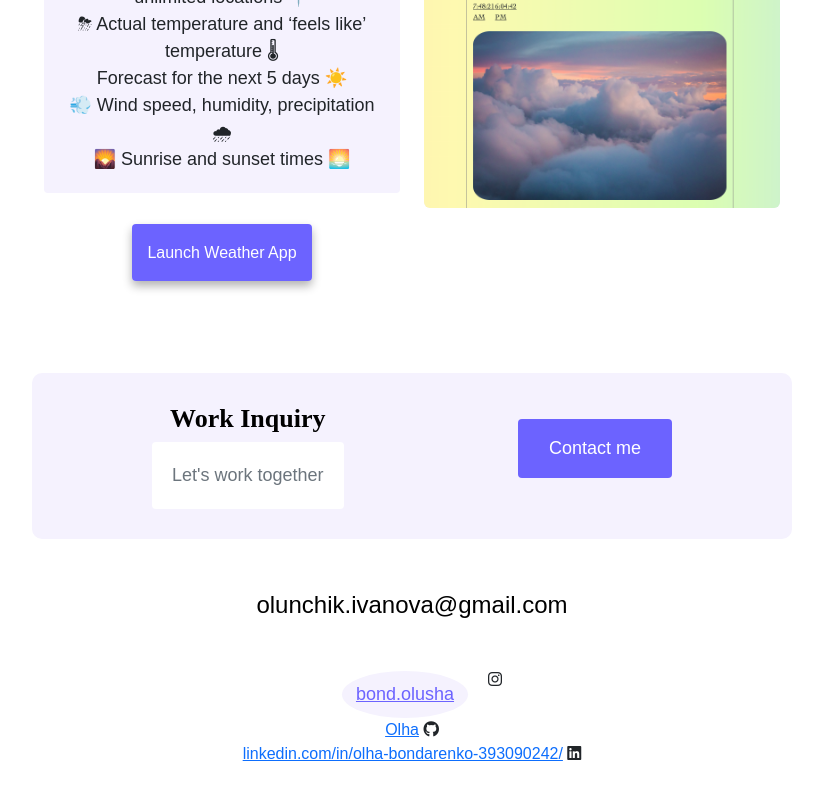
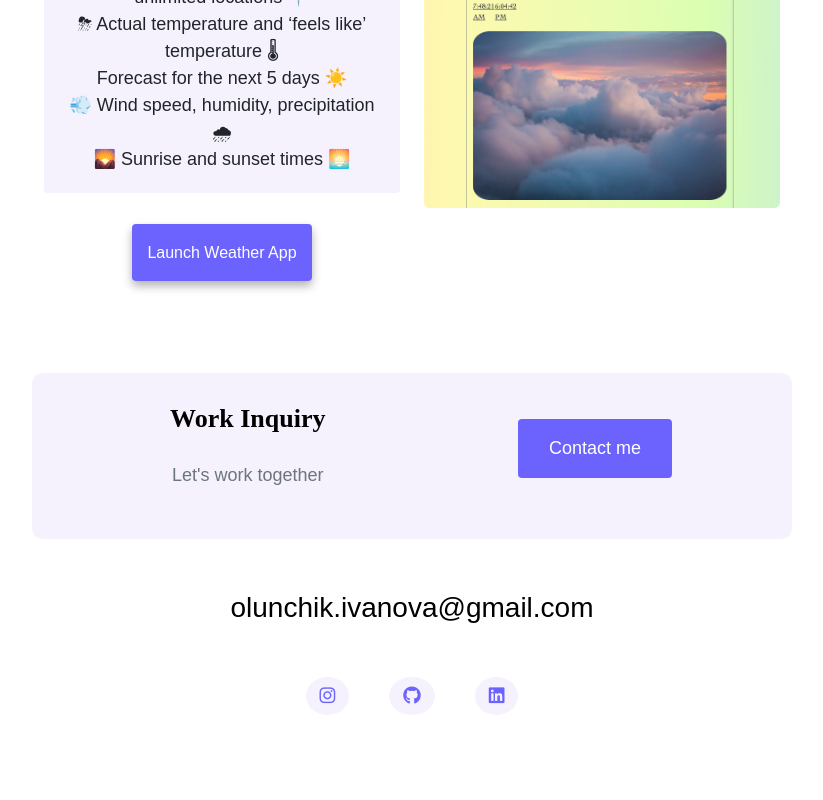
Before and after one commit to Olha1990/homepage-project, a plain HTML site: page index.html in a window 1280 px wide. Shown: the part 1550-2350 px from the top of the page, without its empty margins (228-1051 px from the left). Drawn offline with nearby package versions, Linux system fonts and the light colour scheme.

Commit message:
Update on css

```diff
--- a/css/styles.css
+++ b/css/styles.css
@@ -64,7 +64,6 @@ p {
 
 .text-muted {
   color: #6c757d !important;
-  background: white;
 }
 
 .content-container {
@@ -133,13 +132,9 @@ p {
 .email-link {
   display: flex;
   justify-content: center;
-  color: var(--primary-color);
+  color: black;
   font-size: 28px;
   text-decoration: none;
-}
-
-.email-link:hover {
-  text-decoration: underline;
 }
 
 .primary-link {
@@ -190,17 +185,18 @@ footer .contact-box p {
   margin: 0;
 }
 
-footer .email-link {
+footer .email-link a {
   text-decoration: none;
   color: black;
   font-size: 24px;
 }
 
-footer .email-link:hover {
-  color: var (--branding-color);
+footer .email-link a:hover {
+  text-decoration: none;
+  color: var(--branding-color);
 }
 
-footer .social-links a {
+footer .social-links i {
   margin: 0 20px;
   color: var(--branding-color);
   background: var(--secondary-color);
@@ -210,7 +206,7 @@ footer .social-links a {
   transition: all 100ms ease-in-out;
 }
 
-footer .social-links a:hover {
+footer .social-links i:hover {
   color: white;
   background: var(--branding-color);
 }
--- a/index.html
+++ b/index.html
@@ -108,16 +108,12 @@
     <a href="mailto:olunchik.ivanova@gmail.com" class="email-link">olunchik.ivanova@gmail.com</a>
   </div>
   <div class="social-links d-flex justify-content-center">
-    <a href="https://www.instagram.com/bond.olusha" target="_blank">bond.olusha</a>
     <i class="fa-brands fa-instagram"></i>
-  </div>
-  <div>
-    <a href="https://github.com/Olha1990/homepage-project" target="_blank">Olha</a>
+    <a href="https://www.instagram.com/bond.olusha" target="_blank"></a>
     <i class="fa-brands fa-github"></i>
-  </div>
-  <div>
-    <a href="https://www.linkedin.com/in/olha-bondarenko-393090242/" target="_blank">linkedin.com/in/olha-bondarenko-393090242/</a>
+    <a href="https://github.com/Olha1990/homepage-project" target="_blank"></a>
     <i class="fa-brands fa-linkedin"></i>
+    <a href="https://www.linkedin.com/in/olha-bondarenko-393090242/" target="_blank"></a>
   </div>
 </footer>
 </div>
```
